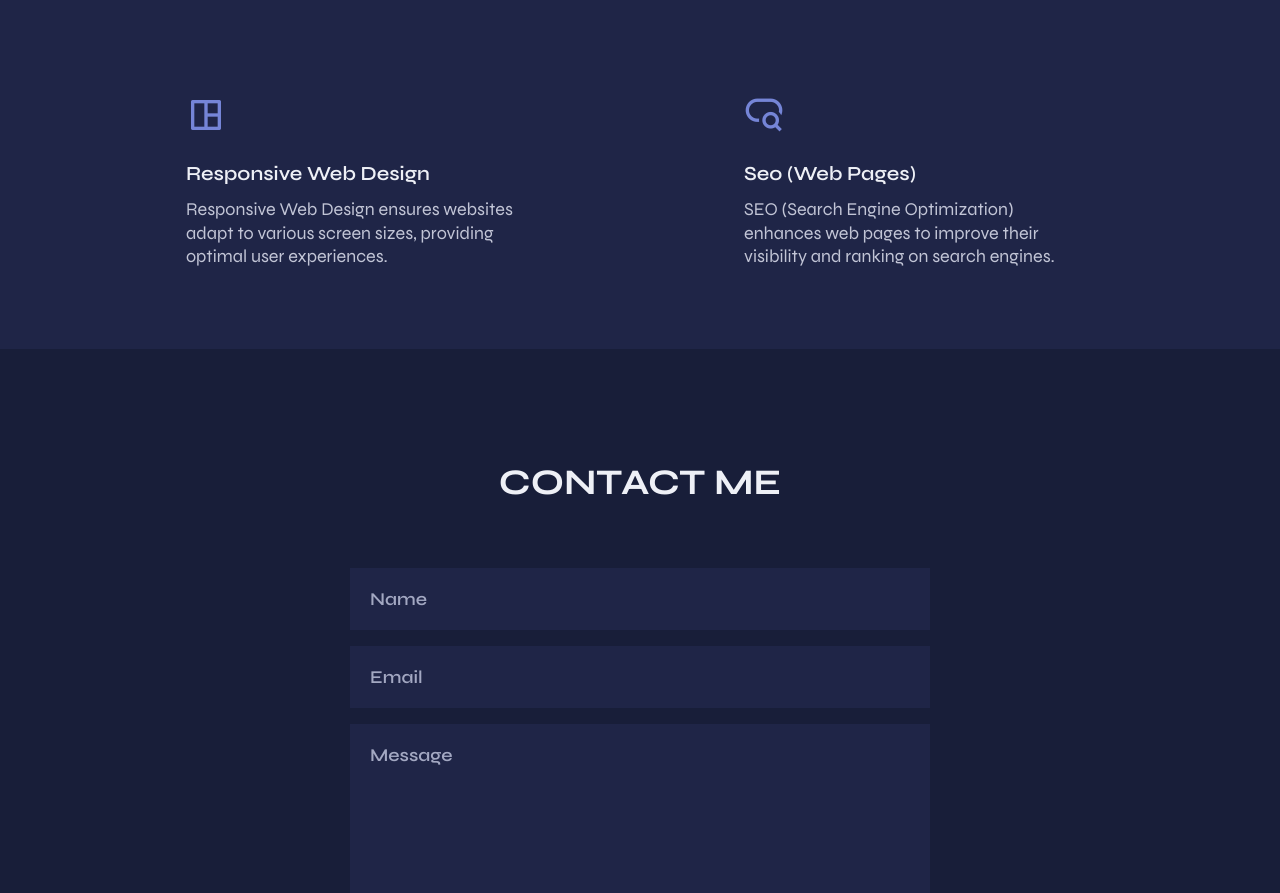
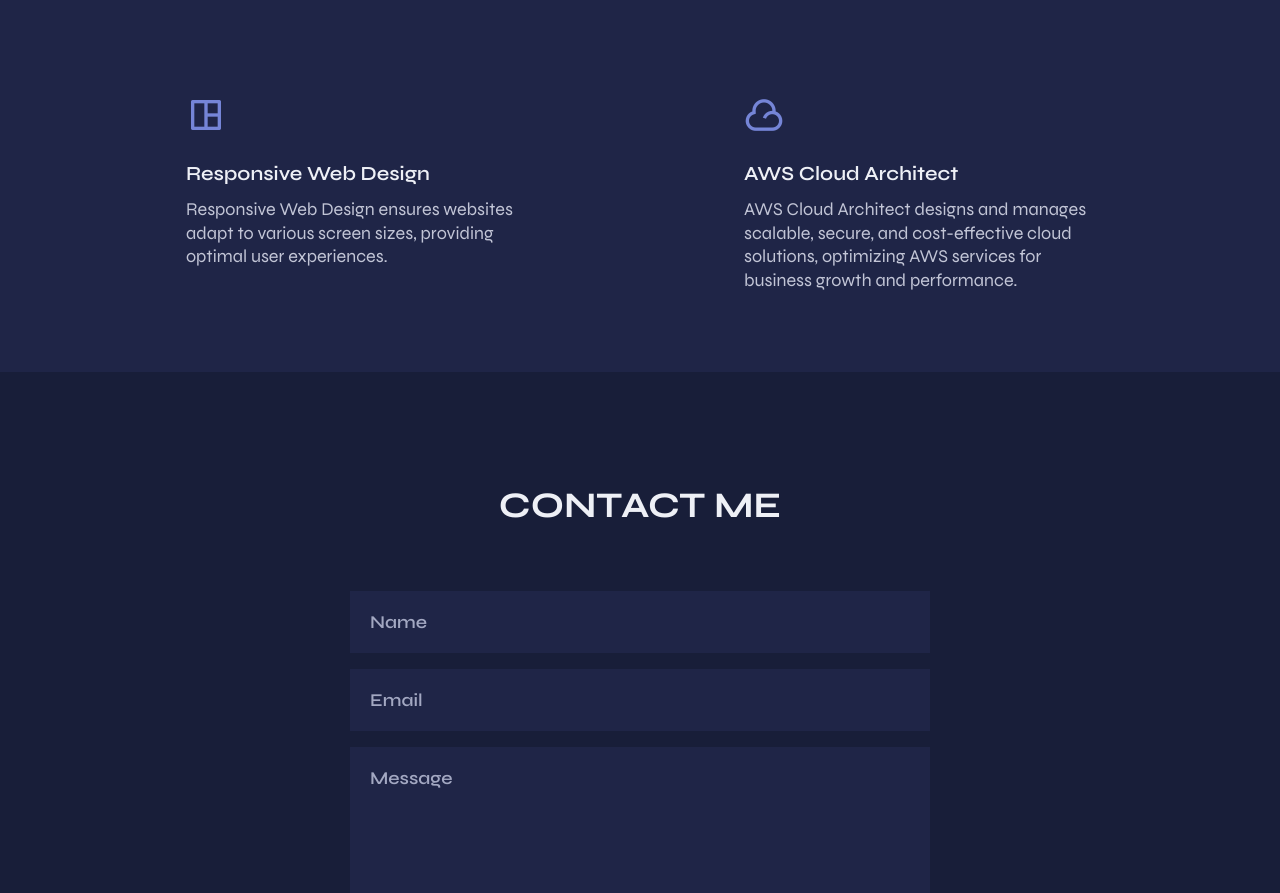
Before and after one commit to osmancodex/main-portfolio, a plain HTML site: page index.html in a window 1280 px wide. Shown: the part 3999-4892 px from the top of the page. Drawn offline with nearby package versions, Linux system fonts and the light colour scheme.

Commit message:
Update index.html

```diff
--- a/index.html
+++ b/index.html
@@ -286,10 +286,10 @@
                 </article>
 
                 <article class="services__card">
-                    <i class="ri-seo-line services__icon"></i>
-                    <h3 class="services__title">Seo (Web Pages)</h3>
+                    <i class="ri-cloud-line services__icon"></i>
+                    <h3 class="services__title">AWS Cloud Architect</h3>
                     <p class="services__description">
-                        SEO (Search Engine Optimization) enhances web pages to improve their visibility and ranking on search engines.
+                        AWS Cloud Architect designs and manages scalable, secure, and cost-effective cloud solutions, optimizing AWS services for business growth and performance.
                     </p>
                 </article>
             </div>
```
